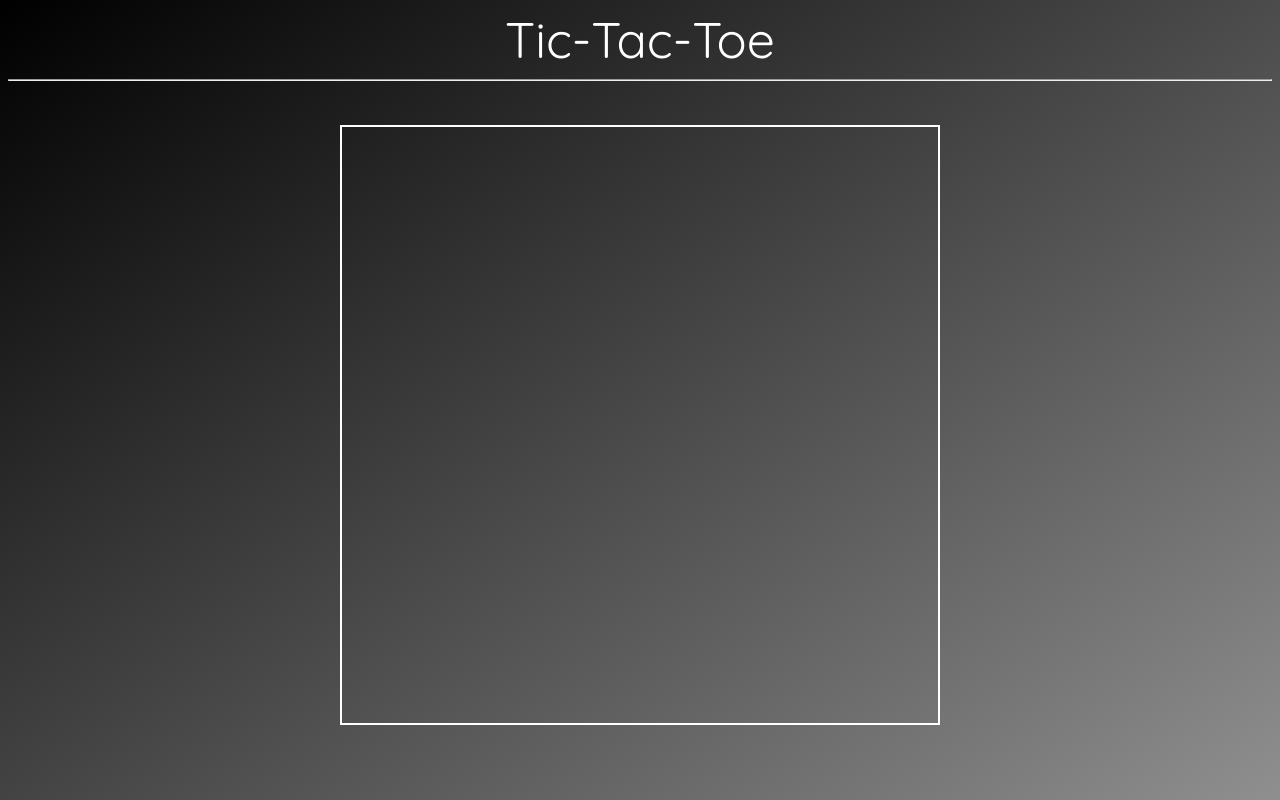
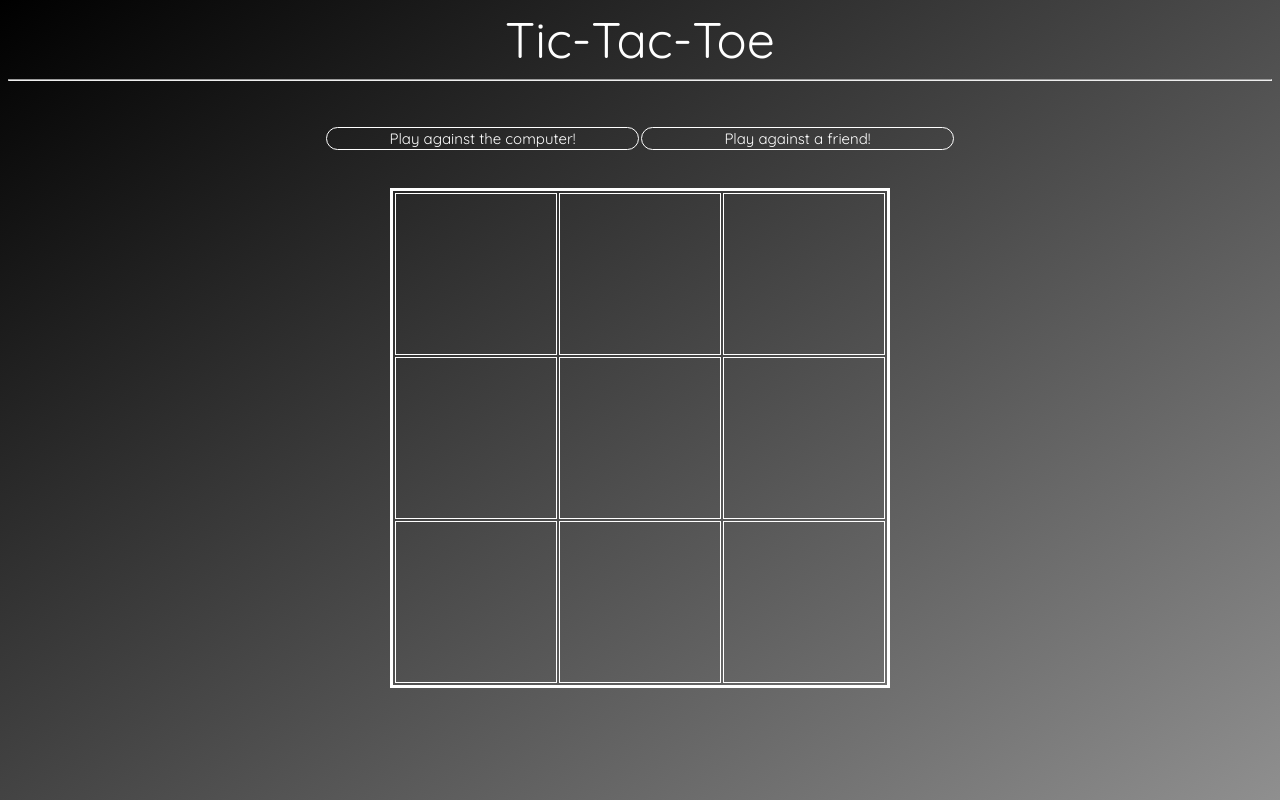
Before and after one commit to matth101/tic-tac-toe, a plain HTML site: page index.html in a window 1280 px wide. Drawn offline with Linux system fonts and the light colour scheme.

Commit message:
add more structuring

```diff
--- a/css/styles.css
+++ b/css/styles.css
@@ -10,10 +10,38 @@ header {
     font-family: 'Quicksand', sans-serif;
 }
 
-#gameTable {
-    border: 2px solid white;
-    height: 600px;
-    width: 600px;
+td {
+    border: 1px solid white;
+
+}
+
+#buttons {
     margin-left: auto;
     margin-right: auto;
+    table-layout: fixed;
+    width: 50%;
 }
+
+#playComputer, #playFriend {
+    color: white;
+    font-size: 15px;
+    text-align: center;
+    font-family: 'Quicksand', sans-serif;
+    border-radius: 20px;
+    word-wrap: break-word;
+}
+
+#gameTable {
+    border: 3px solid white;
+    height: 500px;
+    width: 500px;
+    margin-left: auto;
+    margin-right: auto;
+    table-layout: fixed;
+    word-wrap: break-word;
+}
+
+#playComputer:hover, #playFriend:hover {
+    color: #42ffad;
+    border-color: #42ffad;
+}
--- a/index.html
+++ b/index.html
@@ -15,8 +15,32 @@
         <br>
         <br>
 
+        <table id="buttons">
+            <tr>
+                <td id="playComputer">Play against the computer!</td>
+                <td id="playFriend">Play against a friend!</td>
+            </tr>
+        </table>
+
+        <br>
+        <br>
+
         <table id="gameTable">
-
+            <tr>
+                <td id="tablePoint"></td>
+                <td id="tablePoint"></td>
+                <td id="tablePoint"></td>
+            </tr>
+            <tr>
+                <td id="tablePoint"></td>
+                <td id="tablePoint"></td>
+                <td id="tablePoint"></td >
+            </tr>
+            <tr>
+                <td id="tablePoint"></td>
+                <td id="tablePoint"></td>
+                <td id="tablePoint"></td>
+            </tr>
         </table>
 
     </body>
```
Also changed, not shown: js/game.js (+7 -0 lines), 1 other file.
